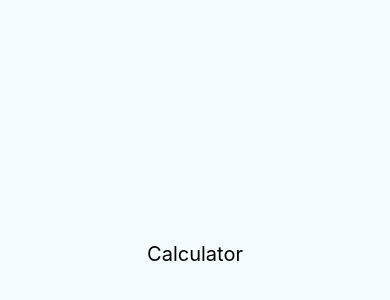
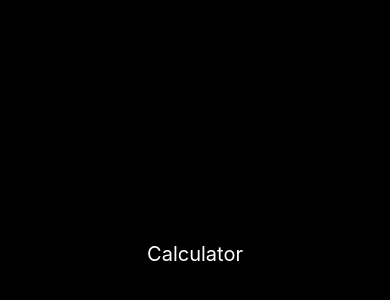
Before and after one commit to Nefta11/iosCalculator, a React Native app: screen / in a window 390 px wide. Shown: the part 168-468 px from the top of the page. Built offline with nearby package versions, Linux system fonts and the light colour scheme.

Commit message:
Agregar fondo y barra de estado al componente App, y actualizar estilos en CalculatorScreen

```diff
--- a/src/App.tsx
+++ b/src/App.tsx
@@ -1,9 +1,17 @@
 import React from 'react';
 import CalculatorScreen from './presentation/screens/CalculatorScreen';
+import { StatusBar, View } from 'react-native';
+import { styles } from './config/theme/app-theme';
 
 function App(): React.JSX.Element {
   return (
-    <CalculatorScreen />
+    <View style={styles.backhround}>
+      <StatusBar
+        barStyle={'light-content'}
+        backgroundColor={'black'}
+      />
+      <CalculatorScreen />
+    </View>
   );
 }
 
--- a/src/config/theme/app-theme.tsx
+++ b/src/config/theme/app-theme.tsx
@@ -11,4 +11,8 @@ export const colors = {
 };
 
 export const styles = StyleSheet.create({
+    backhround: {
+        flex: 1,
+        backgroundColor: colors.background,
+    },
 });
--- a/src/presentation/screens/CalculatorScreen.tsx
+++ b/src/presentation/screens/CalculatorScreen.tsx
@@ -13,12 +13,12 @@ const styles = StyleSheet.create({
         flex: 1,
         justifyContent: 'center',
         alignItems: 'center',
-        backgroundColor: '#F5FCFF',
     },
     text: {
         fontSize: 20,
         textAlign: 'center',
         margin: 10,
+        color: '#fff',
     },
 });
 export default CalculatorScreen;
```
